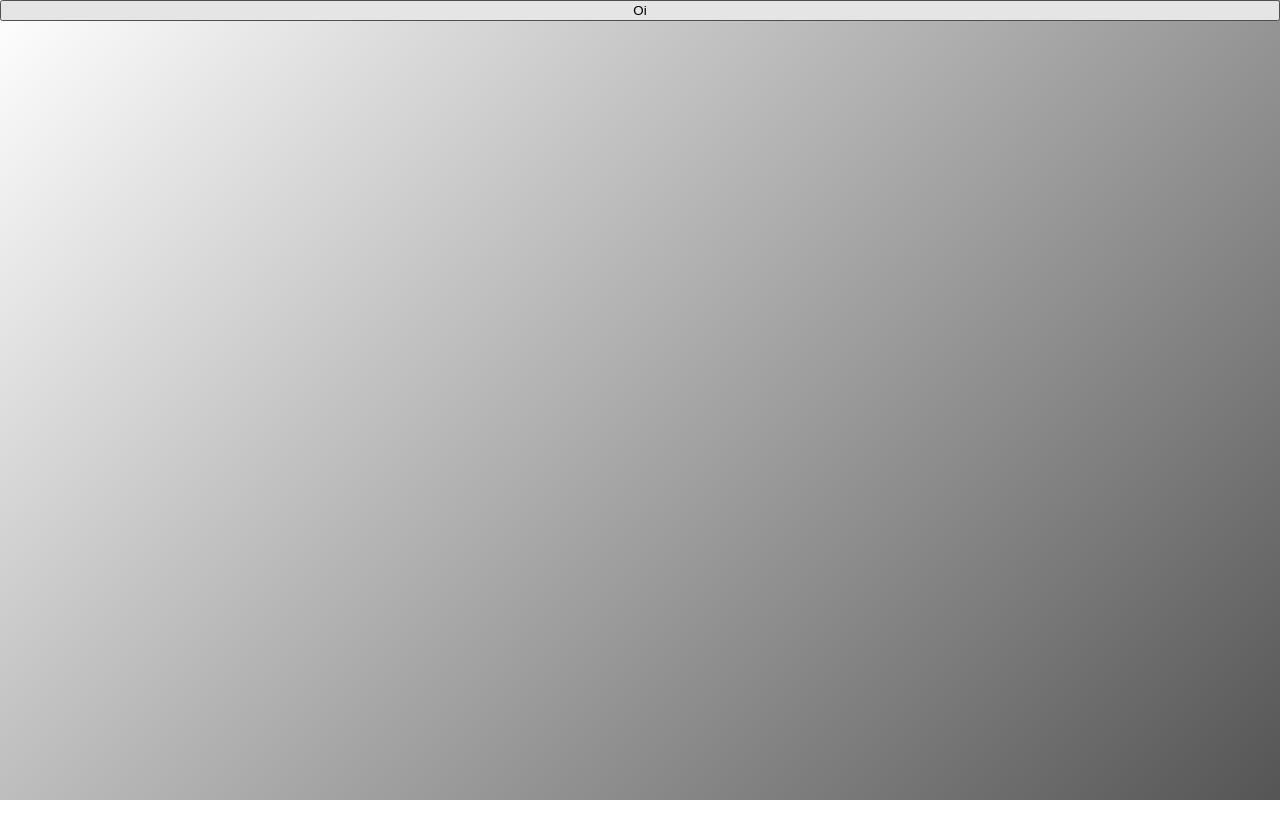
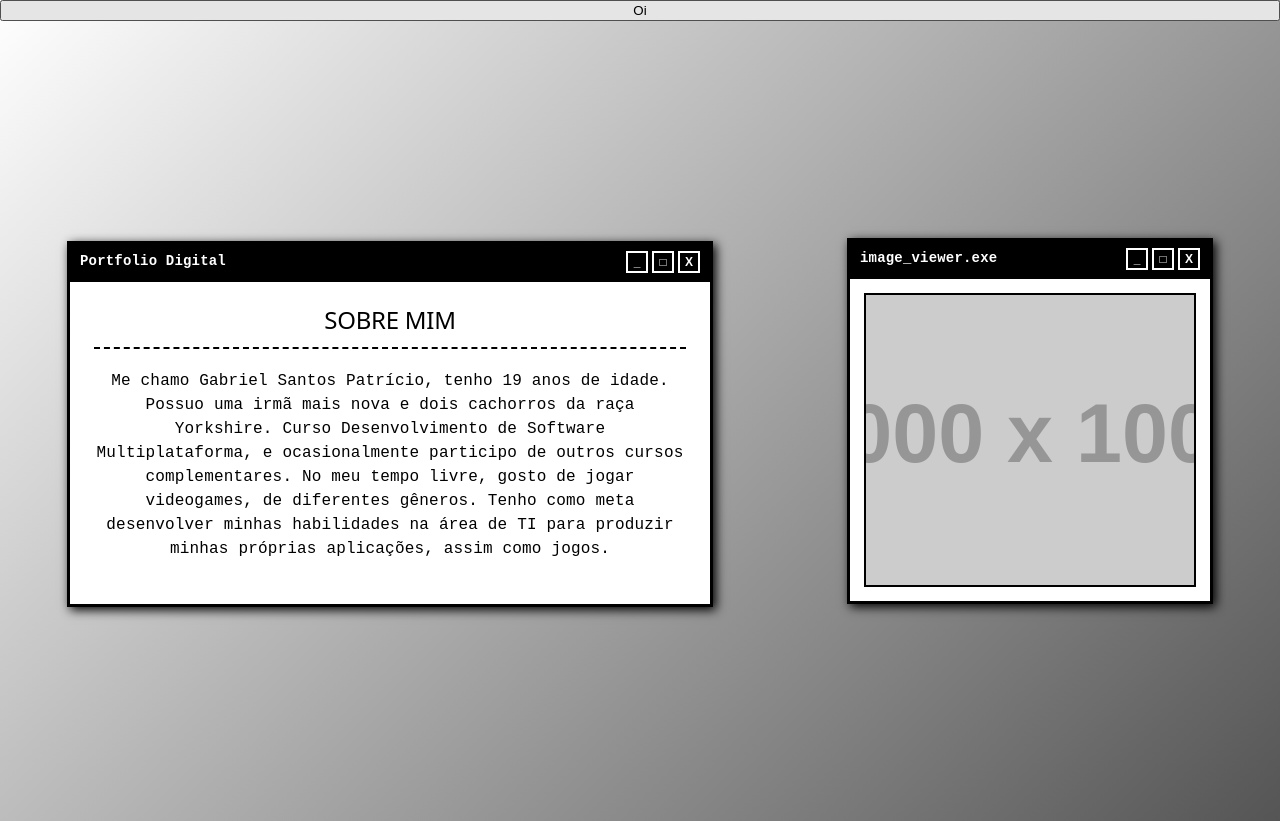
Before and after one commit to GabrielSantosPL/Portfolio, a React app: page /Sobre_Mim in a window 1280 px wide. Before the commit this address had no page. Before the commit the page ends 800 px from the top, so only its background shows below. Built offline with nearby package versions, Linux system fonts and the light colour scheme; the HTML template or start-up script is replaced by a standard one.

Commit message:
Adição da página sobre mim

```diff
--- a/src/App.jsx
+++ b/src/App.jsx
@@ -1,6 +1,7 @@
 import { Route, Routes } from 'react-router'
 import './App.css'
 import Home from './pages/Home'
+import Sobre_Mim from './pages/Sobre_Mim'
 import { useEffect, useState } from 'react'
 
 function App() {
@@ -51,6 +52,7 @@ function App() {
 
 
         <Route path='/' element={<Home />}/>
+        <Route path='/Sobre_Mim' element={<Sobre_Mim />} />
 
       </Routes>
     </>
--- /dev/null
+++ b/src/pages/Sobre_Mim.jsx
@@ -0,0 +1,17 @@
+import Card_Image from "../assets/Card_Image";
+
+
+
+export default function Sobre_Mim(){
+
+    const idade = Math.trunc((new Date() - new Date("2007-01-18"))/31536000000);
+
+    const sobre_mim = [{id: 1, title: "Sobre Mim", text: `Me chamo Gabriel Santos Patrício, tenho ${idade} anos de idade. Possuo uma irmã mais nova e dois cachorros da raça Yorkshire. Curso Desenvolvimento de Software Multiplataforma, e ocasionalmente participo de outros cursos complementares. No meu tempo livre, gosto de jogar videogames, de diferentes gêneros. Tenho como meta desenvolver minhas habilidades na área de TI para produzir minhas próprias aplicações, assim como jogos.`}]
+
+    return(
+
+        <Card_Image data={sobre_mim} imageWindowStyle={{width: "100px"}}/>
+
+    )
+
+}
```
Also changed, not shown: 1 other file (tests, documents, lock files or other folders).
